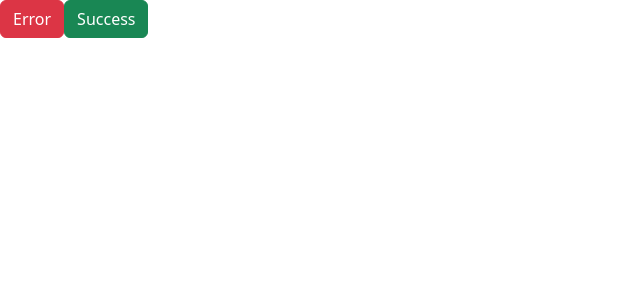
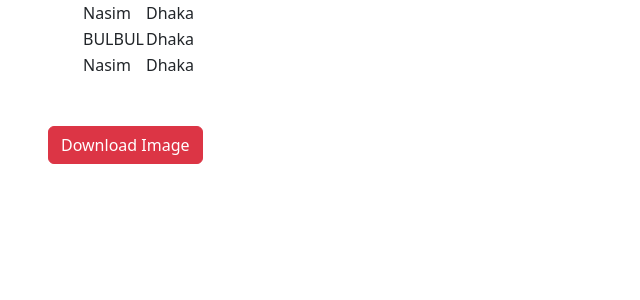
Before and after one commit to md-nasim-ahmed/react-router, a React (Create React App) app: page / in a window 1280 px wide. Shown: the top 300 px of the page, without its empty margins (0-640 px from the left). Built offline with nearby package versions, Linux system fonts and the light colour scheme.

Commit message:
html to image

```diff
--- a/package.json
+++ b/package.json
@@ -11,6 +11,7 @@
     "buffer": "^6.0.3",
     "cogo-toast": "^4.2.3",
     "export-from-json": "^1.7.2",
+    "html-to-image": "^1.11.11",
     "react": "^18.2.0",
     "react-bootstrap": "^2.7.2",
     "react-dom": "^18.2.0",
--- a/src/App.js
+++ b/src/App.js
@@ -1,21 +1,47 @@
-import cogoToast from 'cogo-toast';
+import * as htmlToImage from 'html-to-image';
+// import { toPng, toJpeg, toBlob, toPixelData, toSvg } from 'html-to-image';
 import React from 'react';
 
-// import ReactHtmlParser, { processNodes, convertNodeToElement, htmlparser2 } from 'react-html-parser';
 const App = () => {
 
-  const ErrorToast=()=>{
-      cogoToast.error('Error')
-  }
-    const SuccessToast=()=>{
-      cogoToast.success('success')
+    const DownloadImg = () => {
+        let node = document.getElementById('tableList')
+        htmlToImage.toPng(node).then((dataUrl) => {
+            let img = new Image();
+            img.src = dataUrl;
+            document.body.appendChild(img);
+        }).catch((error) => {
+            console.log(error)
+        })
     }
-  return (
-    <div>
-      <button onClick={ErrorToast} className='btn btn-danger'>Error</button>
-      <button onClick={SuccessToast} className='btn btn-success'>Success</button>
-    </div>
-  );
+
+
+    return (
+        <div>
+            <div id="tableList" className="container">
+                <div className="row">
+                    <div className="col-12">
+                        <table>
+                            <tr>
+                                <td>Nasim</td>
+                                <td>Dhaka</td>
+                            </tr>
+                            <tr>
+                                <td>BULBUL</td>
+                                <td>Dhaka</td>
+                            </tr>
+                            <tr>
+                                <td>Nasim</td>
+                                <td>Dhaka</td>
+                            </tr>
+
+                        </table>
+                    </div>
+                </div>
+            </div>
+            <button onClick={DownloadImg} className='btn btn-danger m-5'>Download Image</button>
+        </div>
+    );
 };
 
 export default App;
```
Also changed, not shown: 1 other file (tests, documents, lock files or other folders).
